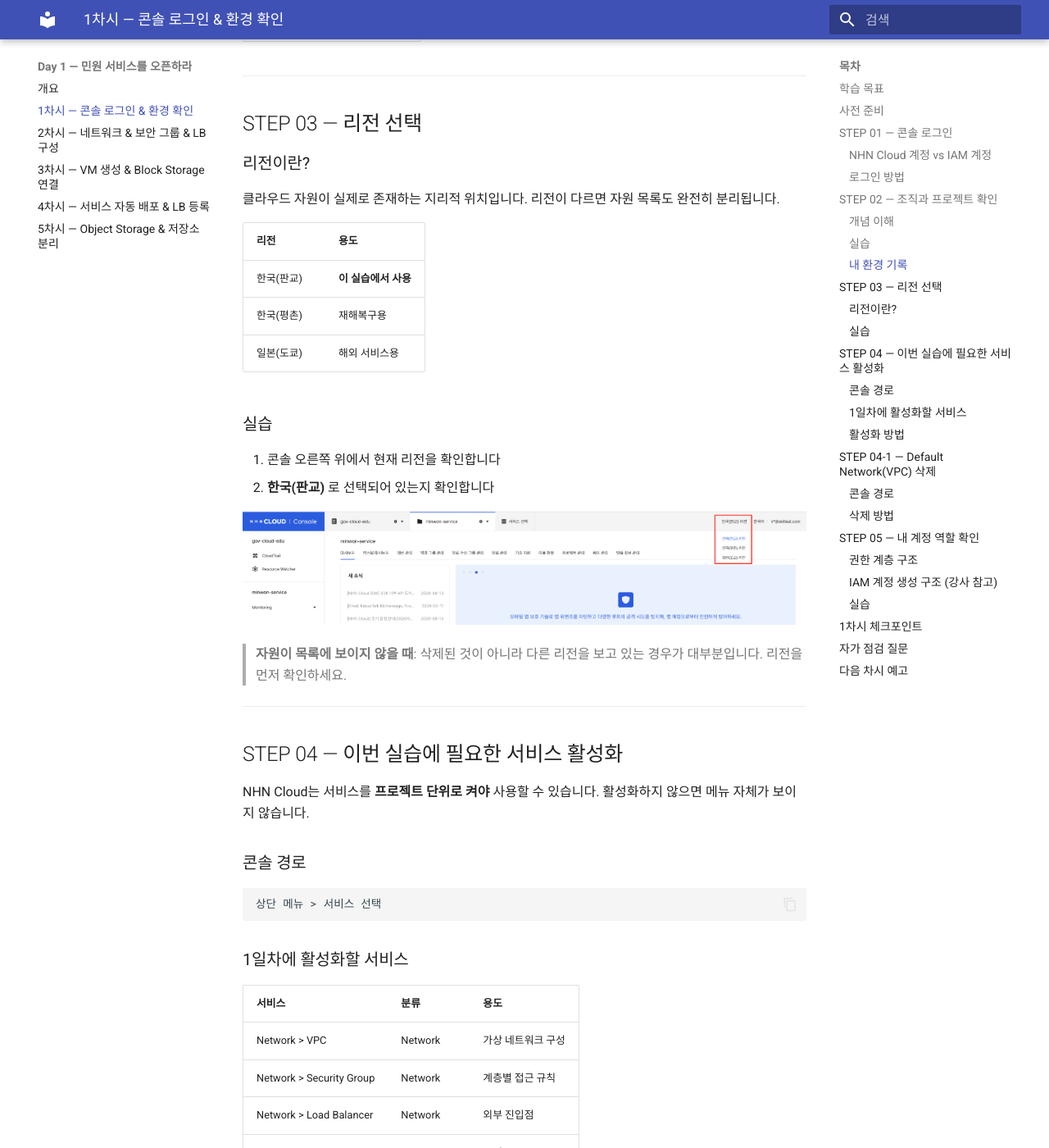
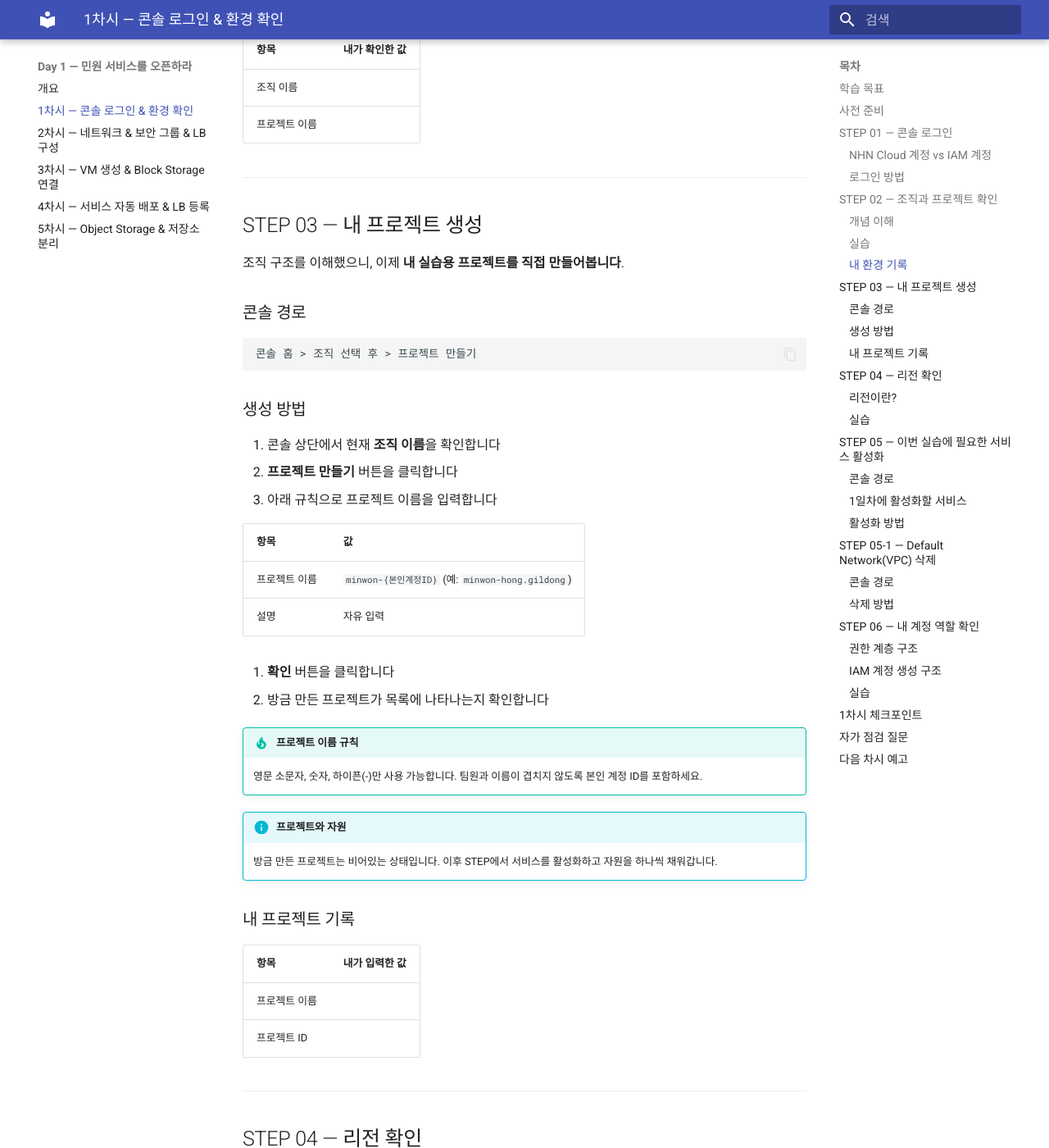
Before and after one commit to skilleat-labs/cloud-native-minwon-lab, an MkDocs documentation site: the page built from docs/day1/session1.md, in a window 1280 px wide and 1400 px high, scrolled down 2957 px. Shown: the whole window at 82% size. Built offline with MkDocs 1.6.1 and Material for MkDocs 9.7.7, drawn with Linux system fonts in a browser that asks for light colours; some of the changed text lies outside the part shown.

Commit message:
day1/session1: 프로젝트 생성 STEP 추가, 서비스 활성화 캡처 및 설명 보강
- 접속 URL gov-cloud.console.nhncloud.com 으로 업데이트
- STEP 03 프로젝트 직접 생성 실습 추가
- 서비스 활성화 캡처 3장 추가 (카탈로그, 확인 팝업, 활성화 후 메뉴)
- Object Storage 스스로 해보기 안내 추가
- 캡처 화면 참고용 안내 문구 추가

Co-Authored-By: Claude Sonnet 4.6 <noreply@anthropic.com>

````diff
--- a/docs/day1/session1.md
+++ b/docs/day1/session1.md
@@ -2,6 +2,11 @@
 
 **소요 시간**: 50분
 **목표**: 클라우드 콘솔에 로그인하고, 조직·프로젝트·리전·계정 역할을 확인한다
+
+!!! warning "캡처 화면 안내"
+    이 가이드의 캡처 화면은 **참고용**입니다.
+    실제 화면의 문구·버튼 위치 등은 다를 수 있습니다.
+    **네이밍(이름 입력)은 반드시 각 단계의 표를 기준으로 입력하세요.**
 
 ---
 
@@ -37,13 +42,13 @@
 |------|---------------|---------|
 | 생성 방법 | 이메일로 직접 가입 | 조직 관리자가 발급 |
 | 주요 역할 | 조직 생성·결제 관리 | 프로젝트 내 작업 |
-| 로그인 주소 | `console.nhncloud.com` | `{조직도메인}.gov-console.nhncloud.com` |
+| 로그인 주소 | `console.nhncloud.com` | `https://gov-cloud.console.nhncloud.com` |
 
 > 이 실습에서는 **IAM 계정**으로 로그인합니다.
 
 ### 로그인 방법
 
-1. 강사에게 받은 **조직 전용 URL**로 접속합니다
+1. **[https://gov-cloud.console.nhncloud.com](https://gov-cloud.console.nhncloud.com)** 으로 접속합니다
 2. IAM 계정 ID와 비밀번호를 입력합니다
 3. 2단계 인증(이메일 또는 OTP)을 완료합니다
 
@@ -85,7 +90,48 @@
 
 ---
 
-## STEP 03 — 리전 선택
+## STEP 03 — 내 프로젝트 생성
+
+조직 구조를 이해했으니, 이제 **내 실습용 프로젝트를 직접 만들어봅니다**.
+
+### 콘솔 경로
+
+```
+콘솔 홈 > 조직 선택 후 > 프로젝트 만들기
+```
+
+### 생성 방법
+
+1. 콘솔 상단에서 현재 **조직 이름**을 확인합니다
+2. **프로젝트 만들기** 버튼을 클릭합니다
+3. 아래 규칙으로 프로젝트 이름을 입력합니다
+
+| 항목 | 값 |
+|------|-----|
+| 프로젝트 이름 | `minwon-{본인계정ID}` (예: `minwon-hong.gildong`) |
+| 설명 | 자유 입력 |
+
+4. **확인** 버튼을 클릭합니다
+5. 방금 만든 프로젝트가 목록에 나타나는지 확인합니다
+
+!!! tip "프로젝트 이름 규칙"
+    영문 소문자, 숫자, 하이픈(-)만 사용 가능합니다.
+    팀원과 이름이 겹치지 않도록 본인 계정 ID를 포함하세요.
+
+!!! info "프로젝트와 자원"
+    방금 만든 프로젝트는 비어있는 상태입니다.
+    이후 STEP에서 서비스를 활성화하고 자원을 하나씩 채워갑니다.
+
+### 내 프로젝트 기록
+
+| 항목 | 내가 입력한 값 |
+|------|-------------|
+| 프로젝트 이름 | |
+| 프로젝트 ID | |
+
+---
+
+## STEP 04 — 리전 확인
 
 ### 리전이란?
 
@@ -109,7 +155,7 @@
 
 ---
 
-## STEP 04 — 이번 실습에 필요한 서비스 활성화
+## STEP 05 — 이번 실습에 필요한 서비스 활성화
 
 NHN Cloud는 서비스를 **프로젝트 단위로 켜야** 사용할 수 있습니다.
 활성화하지 않으면 메뉴 자체가 보이지 않습니다.
@@ -135,10 +181,26 @@ NHN Cloud는 서비스를 **프로젝트 단위로 켜야** 사용할 수 있습
 ### 활성화 방법
 
 1. 상단 **서비스 선택** 클릭
-2. 분류별로 위 서비스를 찾아 **활성화** 클릭
-3. 왼쪽 메뉴에 해당 서비스가 나타나면 완료
 
-![서비스 활성화 화면](./images/05-service-activation.png)
+![서비스 선택 화면](./images/05-service-select.png)
+
+2. **Compute > Instance**에 마우스를 올리면 해당 영역 전체가 한 번에 표시됩니다
+
+![서비스 카탈로그 화면](./images/05-service-catalog.png)
+
+3. **활성화** 버튼을 클릭하면 확인 팝업이 뜹니다 → **확인** 클릭
+
+![서비스 활성화 확인 팝업](./images/05-service-activate-confirm.png)
+
+4. 활성화가 완료되면 **왼쪽 메뉴에 해당 서비스가 생깁니다**
+
+![서비스 활성화 후 왼쪽 메뉴](./images/05-service-activated-menu.png)
+
+5. 위 서비스 목록의 나머지 항목도 같은 방법으로 활성화합니다
+
+!!! danger "✋ 스스로 해보세요"
+    **Storage > Object Storage** 도 같은 방법으로 직접 활성화해보세요.
+    활성화 후 왼쪽 메뉴에 **Storage** 항목이 나타나면 성공입니다.
 
 !!! info "한 번 활성화하면 프로젝트 내에서 계속 사용 가능"
     이미 활성화된 서비스는 다시 켤 필요 없습니다.
@@ -146,7 +208,7 @@ NHN Cloud는 서비스를 **프로젝트 단위로 켜야** 사용할 수 있습
 
 ---
 
-## STEP 04-1 — Default Network(VPC) 삭제
+## STEP 05-1 — Default Network(VPC) 삭제
 
 서비스를 활성화하면 프로젝트에 **Default Network**가 자동으로 생성됩니다.
 이 실습에서는 직접 VPC를 설계하므로, Default Network를 먼저 삭제합니다.
@@ -175,7 +237,7 @@ NHN Cloud는 서비스를 **프로젝트 단위로 켜야** 사용할 수 있습
 
 ---
 
-## STEP 05 — 내 계정 역할 확인
+## STEP 06 — 내 계정 역할 확인
 
 
 ### 권한 계층 구조
@@ -194,7 +256,7 @@ NHN Cloud는 서비스를 **프로젝트 단위로 켜야** 사용할 수 있습
 | MEMBER | 허용된 범위에서 자원 사용 |
 | BILLING VIEWER | 요금 확인만 가능 |
 
-### IAM 계정 생성 구조 (강사 참고)
+### IAM 계정 생성 구조
 
 IAM 계정은 **조직 → 멤버 관리 → IAM 계정** 탭에서 생성합니다.
 
@@ -222,10 +284,11 @@ IAM 계정은 **조직 → 멤버 관리 → IAM 계정** 탭에서 생성합니
 |---|----------|------|
 | ① | 콘솔 로그인 (2단계 인증 완료) | ☐ |
 | ② | 조직·프로젝트 이름 확인 | ☐ |
-| ③ | 리전 — 한국(판교) 선택 | ☐ |
-| ④ | 1일차 필요 서비스 7개 활성화 | ☐ |
-| ⑤ | Default Network(VPC) 삭제 완료 | ☐ |
-| ⑥ | 내 계정 역할 확인 | ☐ |
+| ③ | 내 프로젝트 직접 생성 완료 | ☐ |
+| ④ | 리전 — 한국(판교) 선택 | ☐ |
+| ⑤ | 1일차 필요 서비스 7개 활성화 | ☐ |
+| ⑥ | Default Network(VPC) 삭제 완료 | ☐ |
+| ⑦ | 내 계정 역할 확인 | ☐ |
 
 ---
 
````
Also changed, not shown: other parts of docs/day1/session1.md (+1 -1 lines), docs/day1/images/05-service-activate-confirm.png (added), docs/day1/images/05-service-activated-menu.png (added), docs/day1/images/05-service-catalog.png (added), docs/day1/images/05-service-select.png (added).
